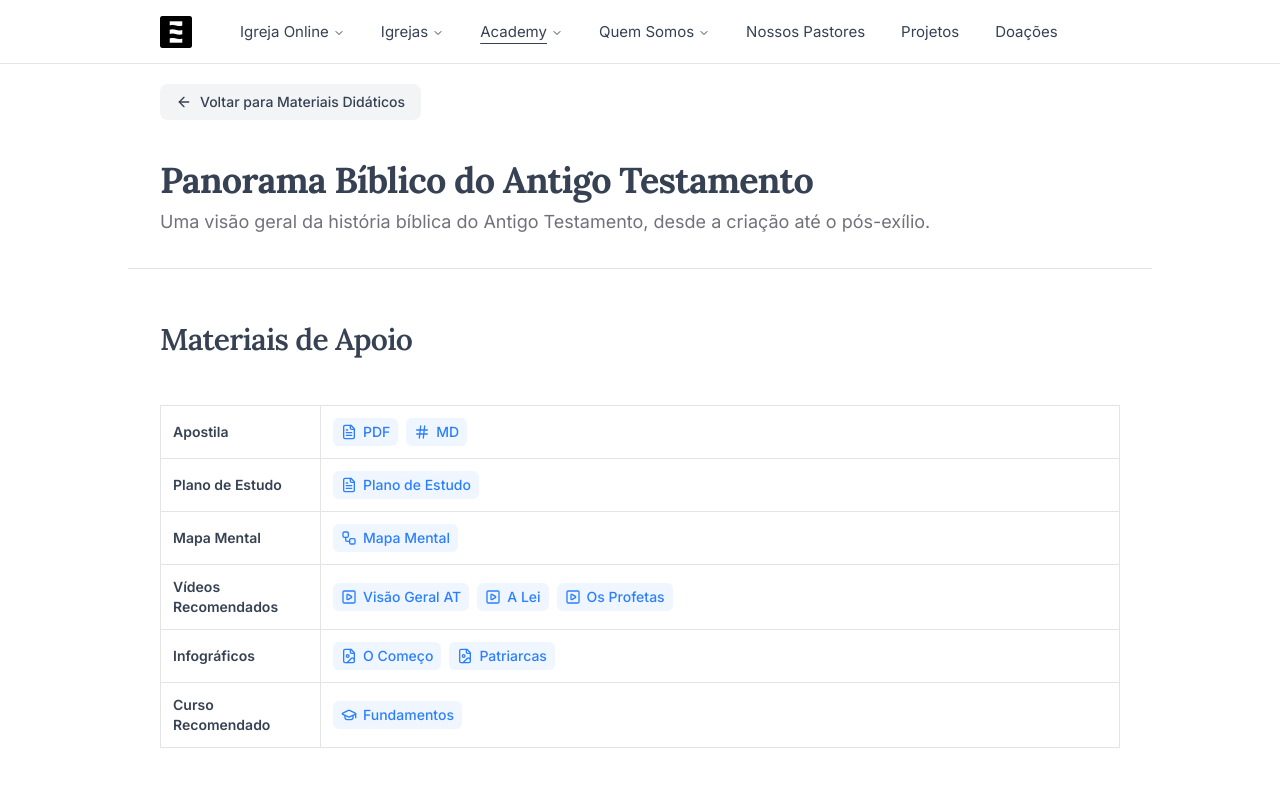
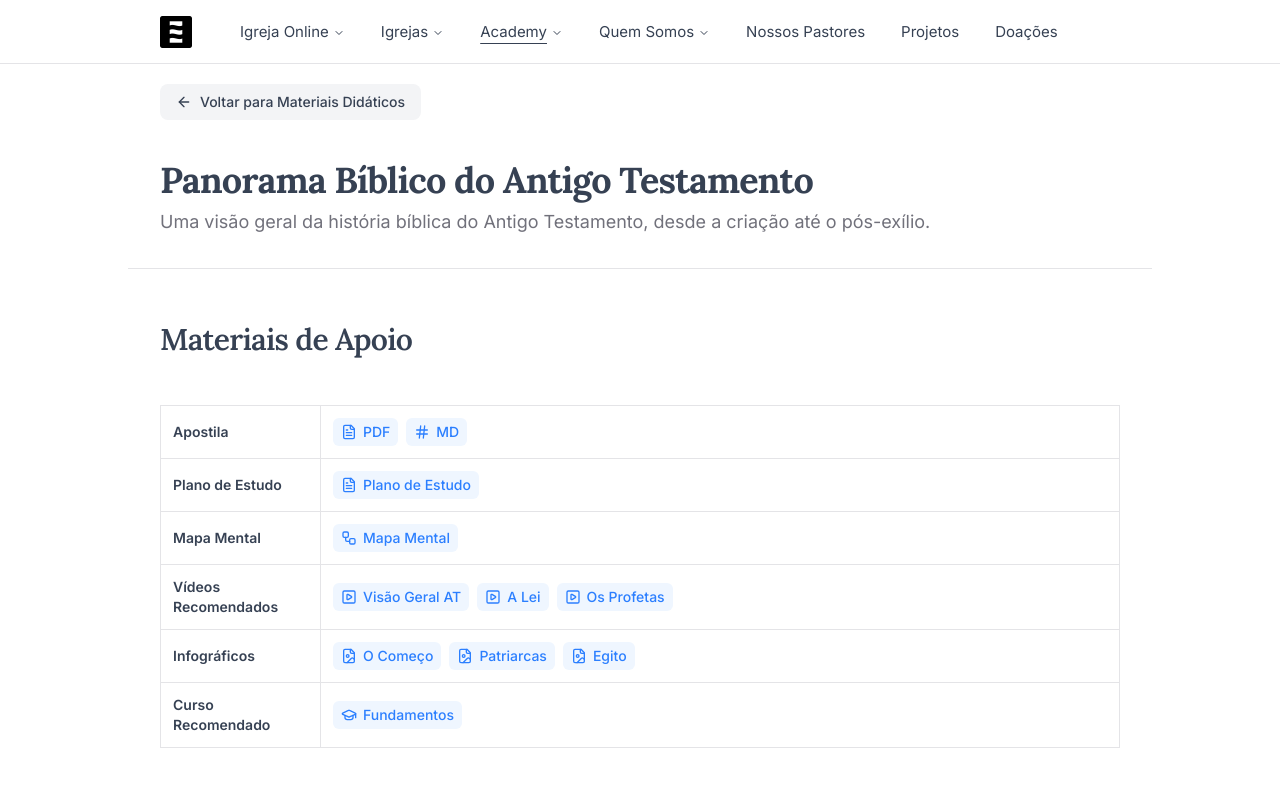
Before and after one commit to oceanodg/ocn-institucional-v4, a Next.js app: page /oceano-academy/materiais-didaticos/panorama-biblico-at in a window 1280 px wide. Shown: the top 800 px of the page. Built offline with nearby package versions, Linux system fonts and the light colour scheme.

Commit message:
feat: add new link for "Egito" resource to the Panorama Bíblico do Antigo Testamento page, enhancing educational materials

```diff
--- a/app/(site)/oceano-academy/materiais-didaticos/panorama-biblico-at/page.tsx
+++ b/app/(site)/oceano-academy/materiais-didaticos/panorama-biblico-at/page.tsx
@@ -123,6 +123,10 @@ export default function PanoramaBiblicoAT() {
                     <FileImage className="size-4" />
                     Patriarcas
                   </LinkSmall>
+                  <LinkSmall href="https://drive.google.com/file/d/1gBSasxjA_LmbCUff_xYIqL6ZvW5BCb6t/view?usp=sharing">
+                    <FileImage className="size-4" />
+                    Egito
+                  </LinkSmall>
                 </TableCellLinksContainer>
               </TableCell>
             </TableRow>
```
